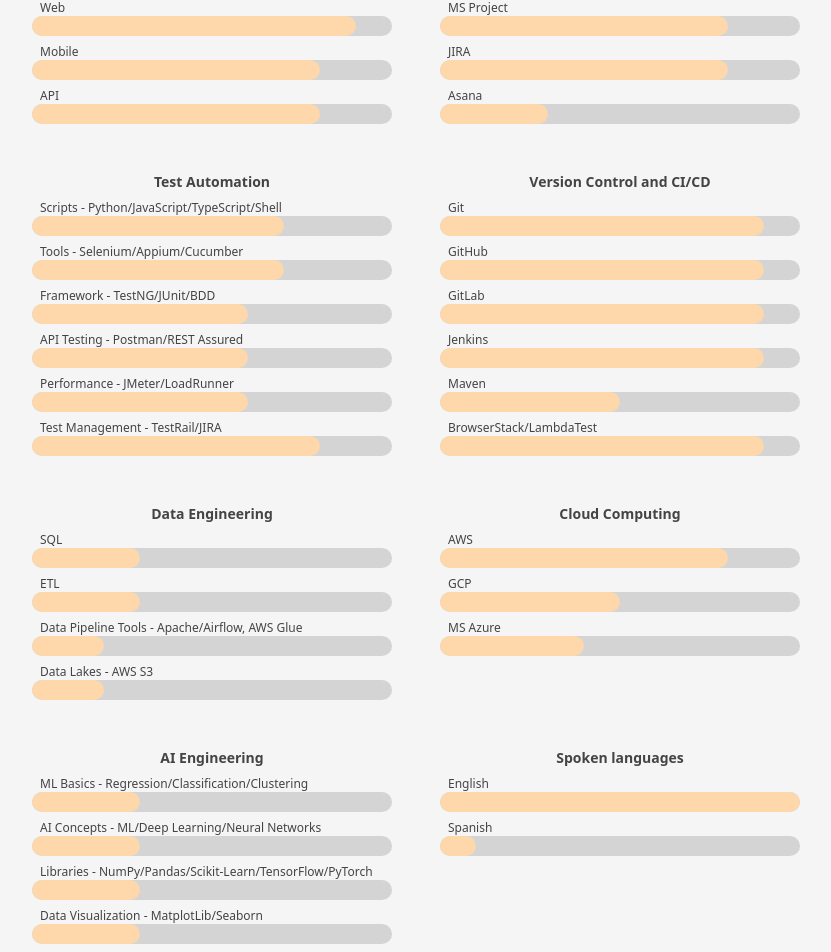
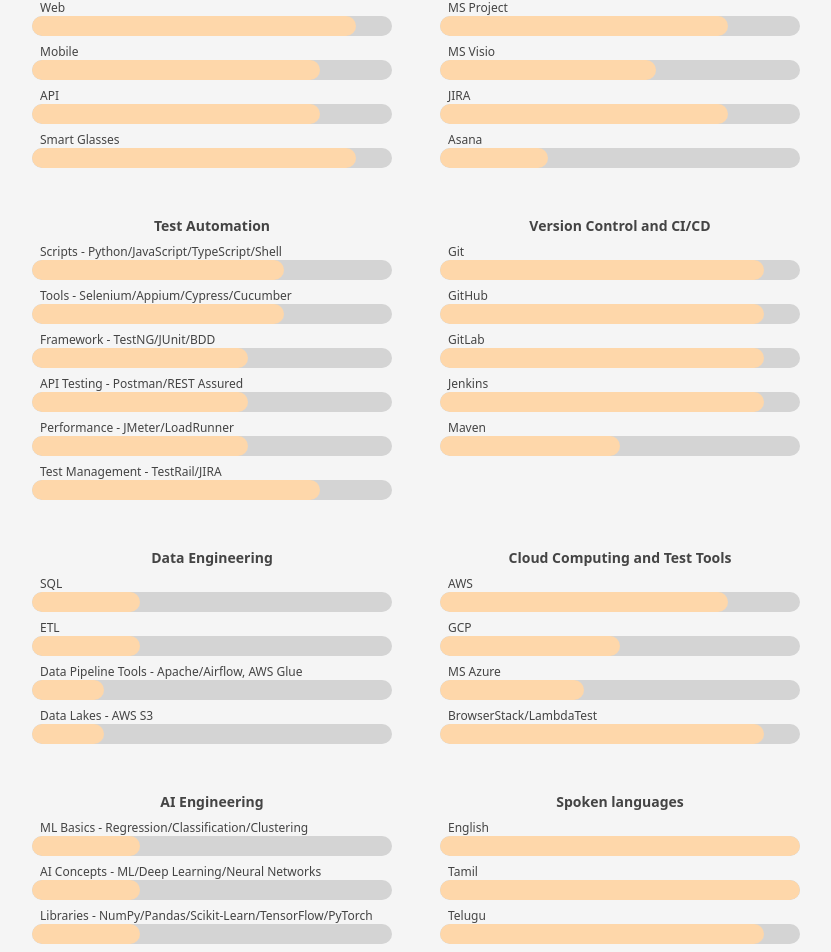
Before and after one commit to jawaharvinayagamurthy/myportfolio-react, a Next.js app: page / in a window 1280 px wide. Shown: the part 4072-5024 px from the top of the page, without its empty margins (352-1183 px from the left). Built offline with nearby package versions, Linux system fonts and the light colour scheme.

Commit message:
Updates to all sections.

```diff
--- a/package.json
+++ b/package.json
@@ -64,5 +64,5 @@
   "resolutions": {
     "autoprefixer": "10.4.5"
   },
-  "packageManager": "yarn@4.5.0"
+  "packageManager": "yarn@4.5.1"
 }
--- a/src/data/data.tsx
+++ b/src/data/data.tsx
@@ -171,6 +171,10 @@
         name: 'API',
         level: 8,
       },
+      {
+        name: 'Smart Glasses',
+        level: 9,
+      },
     ],
   },
   {
@@ -179,6 +183,10 @@
       {
         name: 'MS Project',
         level: 8,
+      },
+      {
+        name: 'MS Visio',
+        level: 6,
       },
       {
         name: 'JIRA',
@@ -198,7 +206,7 @@
         level: 7,
       },
       {
-        name: 'Tools - Selenium/Appium/Cucumber',
+        name: 'Tools - Selenium/Appium/Cypress/Cucumber',
         level: 7,
       },
       {
@@ -242,10 +250,6 @@
         name: 'Maven',
         level: 5,
       },
-      {
-        name: 'BrowserStack/LambdaTest',
-        level: 9,
-      },
     ],
   },
   {
@@ -270,7 +274,7 @@
     ],
   },
   {
-    name: 'Cloud Computing',
+    name: 'Cloud Computing and Test Tools',
     skills: [
       {
         name: 'AWS',
@@ -283,6 +287,10 @@
       {
         name: 'MS Azure',
         level: 4,
+      },
+      {
+        name: 'BrowserStack/LambdaTest',
+        level: 9,
       },
     ],
   },
@@ -313,6 +321,18 @@
       {
         name: 'English',
         level: 10,
+      },
+      {
+        name: 'Tamil',
+        level: 10,
+      },
+      {
+        name: 'Telugu',
+        level: 9,
+      },
+      {
+        name: 'Hindi',
+        level: 5,
       },
       {
         name: 'Spanish',
```
Also changed, not shown: 2 other files (tests, documents, lock files or other folders).
